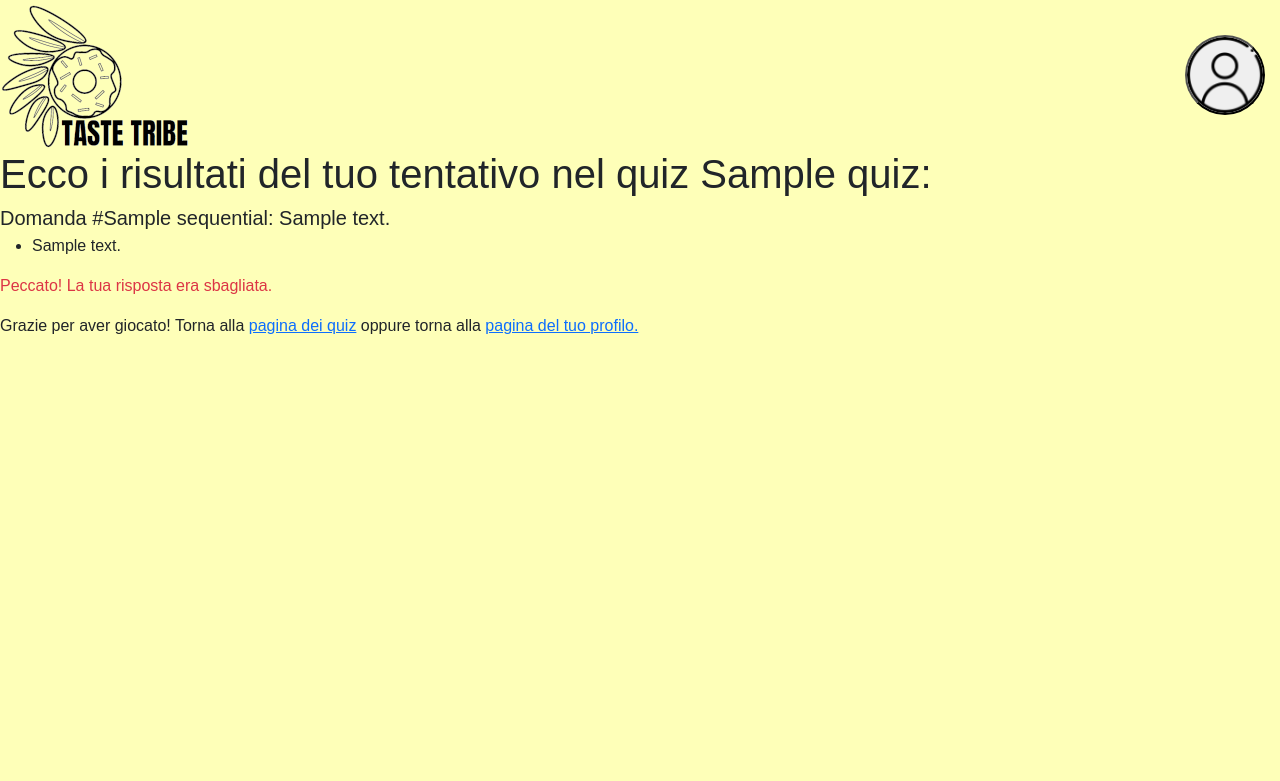
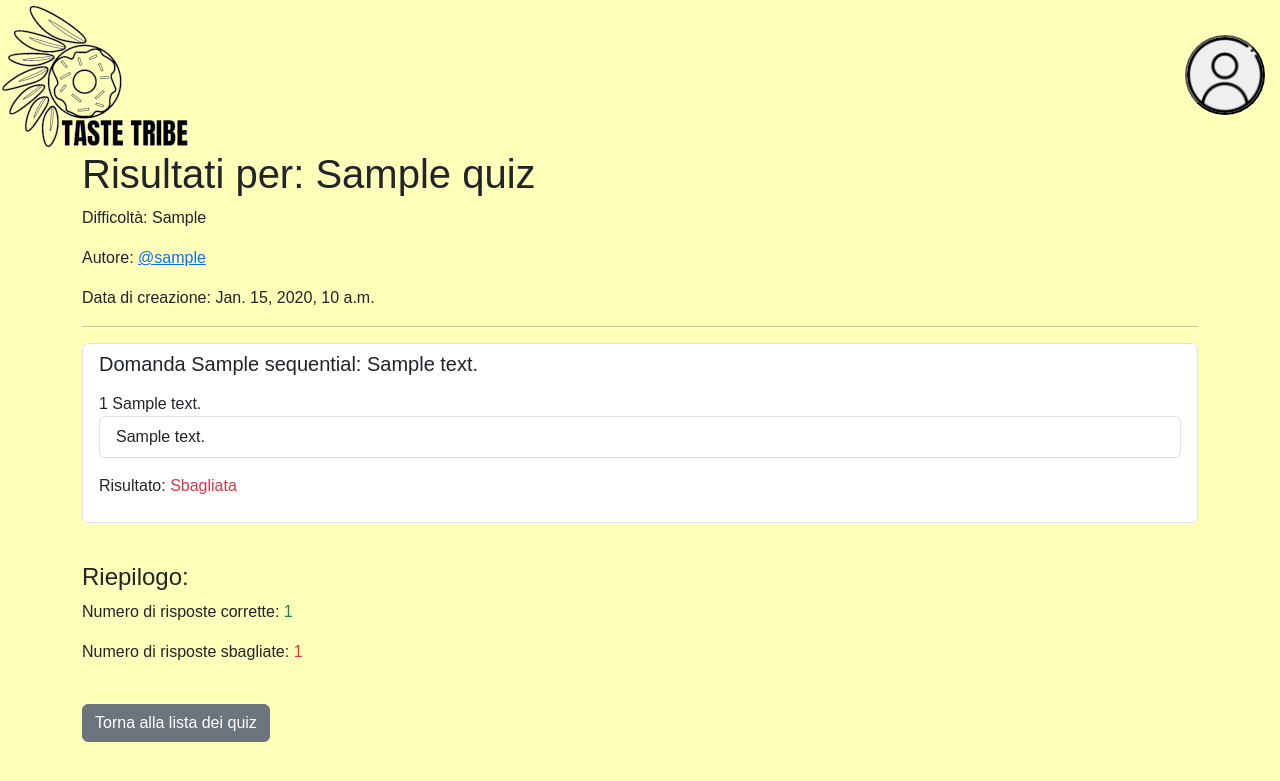
Before and after one commit to RiccardoVaccari/TasteTribe, a Django app: template quiz/templates/quiz_result.html in a window 1280 px wide. Shown: the top 781 px of the page. Run offline with Django 5.2, Linux system fonts and the light colour scheme; the template is opened without the code that fills it: most values are stand-ins (such as "Sample title", 1, 10 or a date in 2020); parts of the project's set-up code (start-up, migrations or seed data) failed here and were passed over; some libraries are stand-ins or nearby versions; some web fonts are replaced.

Commit message:
FRONTEND - quiz result

```diff
--- a/quiz/templates/quiz_result.html
+++ b/quiz/templates/quiz_result.html
@@ -12,32 +12,46 @@
 
 {% block content %}
 
-<h1>Ecco i risultati del tuo tentativo nel quiz {{ quiz.quiz_title }}:</h1>
+<div class="container">
+    <h1>Risultati per: {{ quiz.quiz_title }}</h1>
+    <p>Difficoltà: {{ quiz.get_quiz_difficulty_display }}</p>
+    <p>Autore: <a href="{% url 'profile' quiz.quiz_author.id %}">@{{ quiz.quiz_author.username }}</a></p>
+    <p>Data di creazione: {{ quiz.quiz_creation_date }}</p>
+    <hr>
+
+    <div class="list-group">
         {% for sequential, result in results.items %}
-    <div class="list-group-item">
-        <h5 class="mb-1">Domanda #{{ sequential }}: {{ result.question_text }}</h5>
-        <ul>
+            <div class="list-group-item list-group-item-action mb-3 border rounded">
+                <h5 class="mb-3">Domanda {{ sequential }}: {{ result.question_text }}</h5>
+                <ul class="list-group">
                     {% for answer in result.possible_answers %}
-                {% with answer_index=forloop.counter0 %}
-                    <li>
+                        {{forloop.counter}} {{result.given_answer}}
+                        <li class="list-group-item {% if forloop.counter == result.correct_answer %}list-group-item-success{% elif forloop.counter == result.given_answer %}list-group-item-danger{% endif %}">
                             {{ answer }}
-                        {% if answer_index == result.given_answer %}
-                            <strong>(La tua risposta)</strong>
-                        {% endif %}
-                        {% if answer_index == result.correct_answer %}
-                            <span class="text-success"><strong>(Risposta corretta)</strong></span>
+                            {% if forloop.counter == result.given_answer %}
+                                <span class="badge bg-primary float-end">Risposta data</span>
                             {% endif %}
                         </li>
-                {% endwith %}
                     {% endfor %}
                 </ul>
+                <p class="mt-3">
+                    Risultato:
                     {% if result.question_result == "correct" %}
-            <p class="text-success">Hai risposto correttamente a questa domanda!</p>
+                        <span class="text-success">Corretta</span>
                     {% else %}
-            <p class="text-danger">Peccato! La tua risposta era sbagliata.</p>
+                        <span class="text-danger">Sbagliata</span>
                     {% endif %}
+                </p>
             </div>
         {% endfor %}
-Grazie per aver giocato! Torna alla <a href="{% url 'quiz_home' %}">pagina dei quiz</a> oppure torna alla <a href="{% url 'profile' user.id %}">pagina del tuo profilo.</a>
+    </div>
 
+    <div class="mt-4">
+        <h4>Riepilogo:</h4>
+        <p>Numero di risposte corrette: <span class="text-success">{{ correct_count }}</span></p>
+        <p>Numero di risposte sbagliate: <span class="text-danger">{{ incorrect_count }}</span></p>
+    </div>
+
+    <a href="{% url 'quiz_home' %}" class="btn btn-secondary my-4">Torna alla lista dei quiz</a>
+</div>
 {% endblock %}
```
Also changed, not shown: quiz/views.py (+16 -4 lines). Lines whose indentation alone changed are shown as unchanged.
